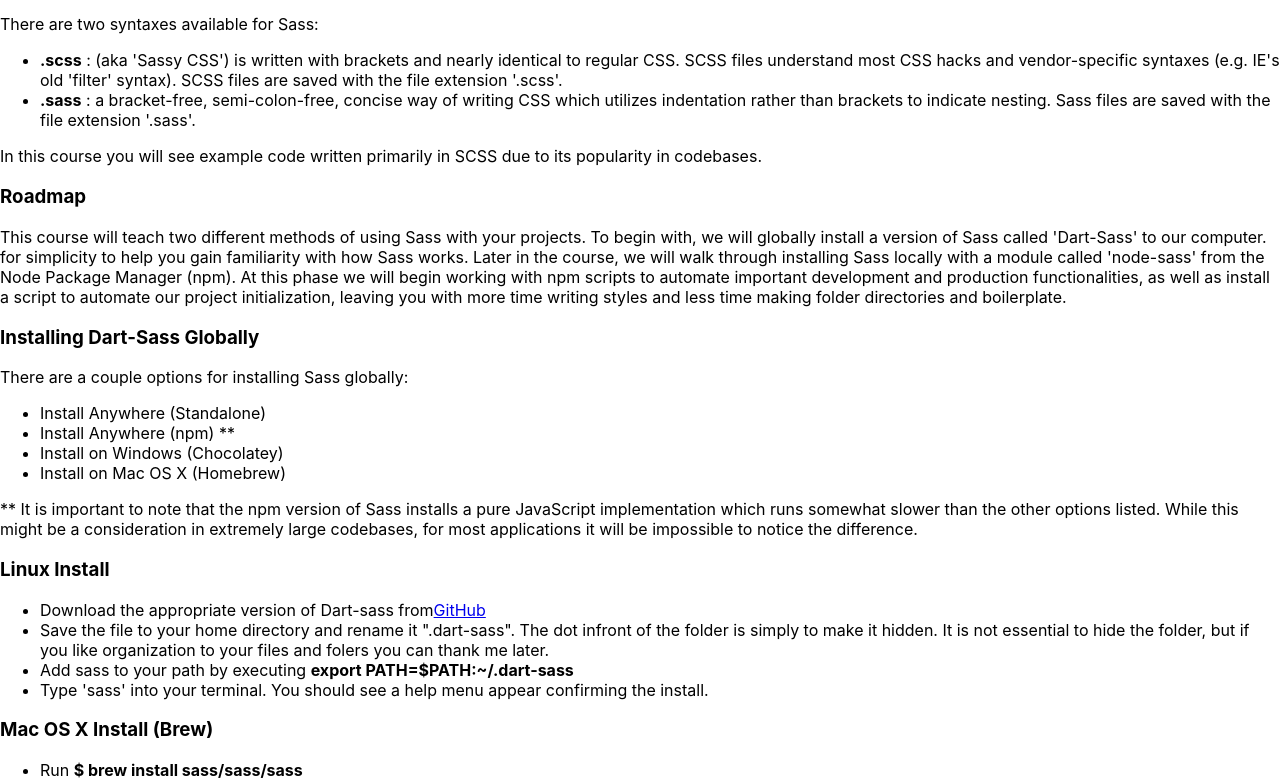
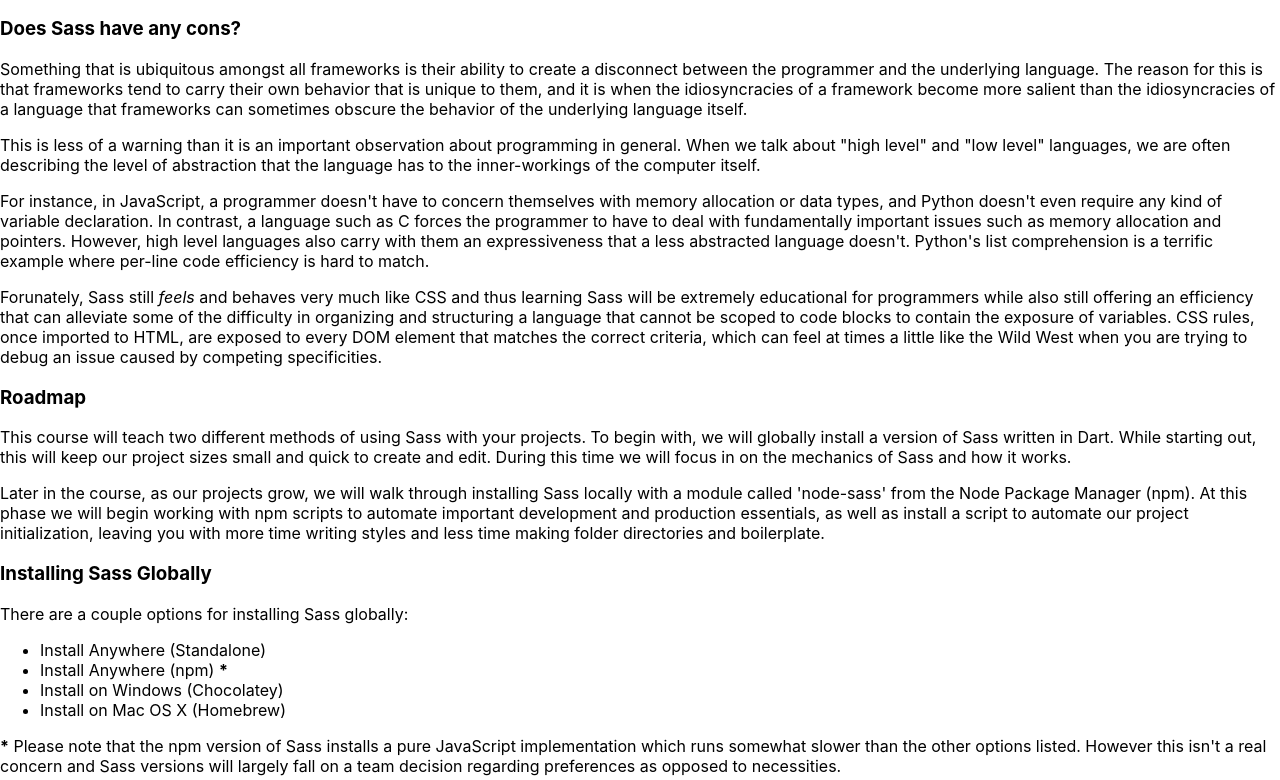
Before and after one commit to prescottbreeden/advanced_css_module, a React app in the folder front_end/: page /sass-overview in a window 1280 px wide. Shown: the part 571-1351 px from the top of the page. Built offline with nearby package versions, Linux system fonts and the light colour scheme.

Commit message:
large edits to sass overview

```diff
--- a/front_end/src/components/CourseOverview.jsx
+++ b/front_end/src/components/CourseOverview.jsx
@@ -10,38 +10,38 @@
           By the end of this course, you will have a solid understanding of:
         </p>
         <h4 class="module__sub-title">
-          Syntactically Awesome Style Sheets (SASS):
+          Syntactically Awesome Style Sheets (Sass):
         </h4>
         <ul className="module__list">
           <li className="module__list--item">
-            What is SASS
+            What is Sass
           </li>
           <li className="module__list--item">
             How to modularize and make a component-based CSS structure
           </li>
           <li className="module__list--item">
-            How to use utility classes to DRY up our CSS
+            How to use utility classes to <em>'DRY'</em> up our CSS
           </li>
           <li className="module__list--item">
-            How SASS uses folder structure, partials, imports, and caching
+            How Sass uses folder structure, partials, imports, and caching
           </li>
           <li className="module__list--item">
-            How to create variables, mixins, and functions in SASS
+            How to create variables, mixins, and functions in Sass
           </li>
           <li className="module__list--item">
-            How to use SASS decorators
+            How to use Sass decorators
           </li>
           <li className="module__list--item">
-            What are SASS data types and interpolation
+            What are Sass data types and how to interpolate data in CSS
           </li>
           <li className="module__list--item">
-            How to use the SASS interactive shell
+            How to use the Sass interactive shell
           </li>
           <li className="module__list--item">
-            How SASS nesting and parent selectors work
+            How Sass nesting and parent selectors work
           </li>
           <li className="module__list--item">
-            How to use SASS inheritance with the Extend decorator
+            How to use Sass inheritance with the Extend decorator
           </li>
           <li className="module__list--item">
             How to create reusable media-query functions
@@ -59,17 +59,17 @@
             How to define Blocks, Elements and Modifiers
           </li>
           <li className="module__list--item">
-            How BEM and SASS overcome specificity conflicts
+            How BEM and Sass overcome specificity conflicts
           </li>
 
         </ul>
         <h4 class="module__sub-title">CSS, CSS3, and Animations:</h4>
         <ul className="module__list">
           <li className="module__list--item">
-            Why global resets are a sign of poorly designed CSS
+            How global resets can be an indicator of poorly designed DOM and CSS
           </li>
           <li className="module__list--item">
-            How to convert pixels to rem units quickly and easily
+            How to convert pixels to rem-units quickly and easily
           </li>
           <li className="module__list--item">
             How the use of 'rem' instead of 'px' speeeds up responsive layout
--- a/front_end/src/components/SassOverview.jsx
+++ b/front_end/src/components/SassOverview.jsx
@@ -40,7 +40,7 @@
             service)</em>
         </p>
         <h3 className="module__objectives">
-          Why is Sass so 'awesome'?
+          The pros of Sass and Why it is so 'awesome'?
         </h3>
         <ul className="module__list">
           <li className="module__list--item">
@@ -60,26 +60,44 @@
             Stylus, and PostCSS
           </li>
         </ul>
+        <h3 className="module__objectives">
+          Does Sass have any cons?
+        </h3>
         <p className="module__text">
-          There are two syntaxes available for Sass:
+          Something that is ubiquitous amongst all frameworks is their ability
+          to create a disconnect between the programmer and the underlying
+          language. The reason for this is that frameworks tend to carry their
+          own behavior that is unique to them, and it is when the
+          idiosyncracies of a framework become more salient than the
+          idiosyncracies of a language that frameworks can sometimes obscure
+          the behavior of the underlying language itself.
         </p>
-        <ul className="module__list">
-          <li className="module__list--item">
-            <strong>.scss</strong> : (aka 'Sassy CSS') is written with
-            brackets and nearly identical to regular CSS. SCSS files understand
-            most CSS hacks and vendor-specific syntaxes (e.g. IE's old 'filter'
-            syntax). SCSS files are saved with the file extension '.scss'.
-          </li>
-          <li className="module__list--item">
-            <strong>.sass</strong> : a bracket-free, semi-colon-free, concise
-            way of writing CSS which utilizes indentation rather than brackets
-            to indicate nesting. Sass files are saved with the file extension
-            '.sass'.
-          </li>
-        </ul>
         <p className="module__text">
-          In this course you will see example code written primarily in SCSS
-          due to its popularity in codebases.
+          This is less of a warning than it is an important observation about
+          programming in general.  When we talk about "high level" and "low
+          level" languages, we are often describing the level of abstraction
+          that the language has to the inner-workings of the computer itself.
+        </p>
+        <p className="module__text">
+          For instance, in JavaScript, a programmer doesn't have to concern
+          themselves with memory allocation or data types, and Python doesn't
+          even require any kind of variable declaration.  In contrast, a
+          language such as C forces the programmer to have to deal with
+          fundamentally important issues such as memory allocation and pointers.
+          However, high level languages also carry with them an expressiveness
+          that a less abstracted language doesn't.  Python's list comprehension
+          is a terrific example where per-line code efficiency is hard to match.
+        </p>
+        <p className="module__text">
+          Forunately, Sass still <em>feels</em> and behaves very much like CSS
+          and thus learning Sass will be extremely educational for programmers
+          while also still offering an efficiency that can alleviate some of
+          the difficulty in organizing and structuring a language that cannot
+          be scoped to code blocks to contain the exposure of variables. CSS
+          rules, once imported to HTML, are exposed to every DOM element that
+          matches the correct criteria, which can feel at times a little like
+          the Wild West when you are trying to debug an issue caused by
+          competing specificities.
         </p>
         <h3 className="module__objectives">
           Roadmap
@@ -87,17 +105,21 @@
         <p className="module__text">
           This course will teach two different methods of using Sass with your
           projects. To begin with, we will globally install a version of Sass
-          called 'Dart-Sass' to our computer.  for simplicity to help you gain familiarity with how Sass
-          works. Later in the course, we will walk through installing Sass
-          locally with a module called 'node-sass' from the Node Package
-          Manager (npm). At this phase we will begin working with npm scripts
-          to automate important development and production functionalities, as
-          well as install a script to automate our project initialization,
-          leaving you with more time writing styles and less time making folder
-          directories and boilerplate.
+          written in Dart.  While starting out, this will keep our project
+          sizes small and quick to create and edit. During this time we will
+          focus in on the mechanics of Sass and how it works.
+        </p>
+        <p className="module__text">
+          Later in the course, as our projects grow, we will walk through
+          installing Sass locally with a module called 'node-sass' from the
+          Node Package Manager (npm). At this phase we will begin working with
+          npm scripts to automate important development and production
+          essentials, as well as install a script to automate our project
+          initialization, leaving you with more time writing styles and less
+          time making folder directories and boilerplate.
         </p>
         <h3 className="module__objectives">
-          Installing Dart-Sass Globally
+          Installing Sass Globally
         </h3>
         <p className="module__text">
           There are a couple options for installing Sass globally:
@@ -107,7 +129,7 @@
             Install Anywhere (Standalone)
           </li>
           <li className="module__list--item">
-            Install Anywhere (npm) **
+            Install Anywhere (npm) <strong>*</strong>
           </li>
           <li className="module__list--item">
             Install on Windows (Chocolatey)
@@ -117,18 +139,18 @@
           </li>
         </ul>
         <p className="module__text">
-          ** It is important to note that the npm version of Sass installs a
-          pure JavaScript implementation which runs somewhat slower than the
-          other options listed. While this might be a consideration in
-          extremely large codebases, for most applications it will be
-          impossible to notice the difference.
+          <strong>*</strong> Please note that the npm version of Sass installs
+          a pure JavaScript implementation which runs somewhat slower than the
+          other options listed. However this isn't a real concern and Sass
+          versions will largely fall on a team decision regarding preferences
+          as opposed to necessities.
         </p>
         <h3 className="module__objectives">
           Linux Install
         </h3>
         <ul className="module__list">
           <li className="module__list--item">
-            Download the appropriate version of Dart-sass from
+            Download the appropriate version of Sass from
             <a href="https://github.com/sass/dart-sass/releases/tag/1.14.2">
               GitHub
             </a>
@@ -191,6 +213,30 @@
             Koala
           </li>
         </ul>
+        <h3 className="module__objectives">
+          Sass syntax:
+        </h3>
+        <p className="module__text">
+          There are two syntaxes available for Sass:
+        </p>
+        <ul className="module__list">
+          <li className="module__list--item">
+            <strong>.scss</strong> : (aka 'Sassy CSS') is written with
+            brackets and nearly identical to regular CSS. SCSS files understand
+            most CSS hacks and vendor-specific syntaxes (e.g. IE's old 'filter'
+            syntax). SCSS files are saved with the file extension '.scss'.
+          </li>
+          <li className="module__list--item">
+            <strong>.sass</strong> : a bracket-free, semi-colon-free, concise
+            way of writing CSS which utilizes indentation rather than brackets
+            to indicate nesting. Sass files are saved with the file extension
+            '.sass'.
+          </li>
+        </ul>
+        <p className="module__text">
+          In this course you will see example code written primarily in SCSS
+          due to its popularity in codebases.
+        </p>
       </div>
 
       <div className="module__buttons">
```
